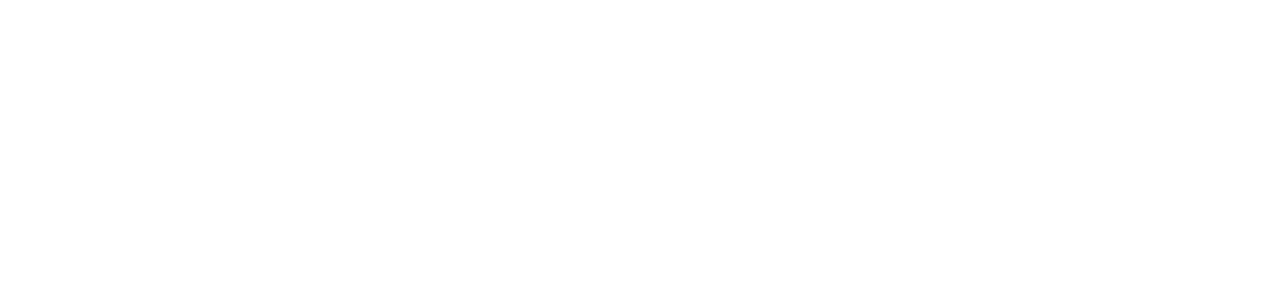
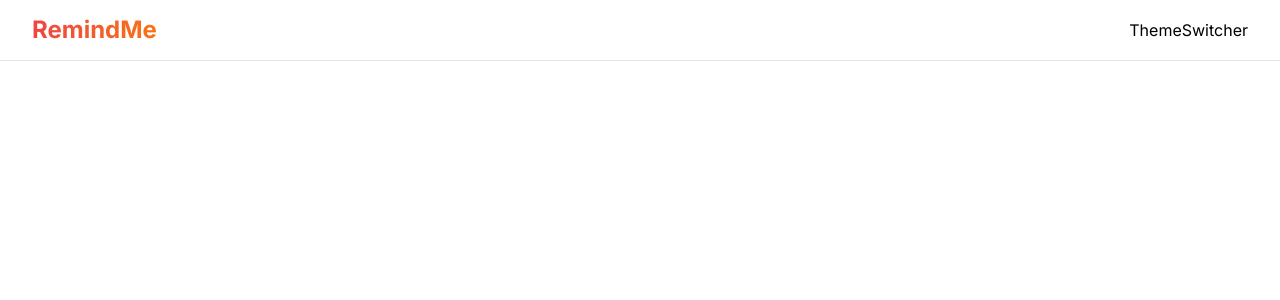
Before and after one commit to Shravan-Chaudhary/chrono-task, a Next.js app: page / in a window 1280 px wide. Shown: the top 300 px of the page. Built offline with nearby package versions, Linux system fonts and the light colour scheme.

Commit message:
Add navbar and other components

```diff
--- a/package.json
+++ b/package.json
@@ -49,6 +49,7 @@
     "eslint": "8.48.0",
     "eslint-config-next": "13.4.19",
     "next": "13.4.19",
+    "next-themes": "^0.2.1",
     "postcss": "8.4.29",
     "react": "18.2.0",
     "react-day-picker": "^8.8.1",
--- a/src/app/layout.tsx
+++ b/src/app/layout.tsx
@@ -2,6 +2,8 @@
 import type { Metadata } from 'next'
 import { Inter } from 'next/font/google'
 import { ClerkProvider } from '@clerk/nextjs'
+import { Separator } from '@/components/ui/separator'
+import Navbar from '@/components/Navbar'
 
 const inter = Inter({ subsets: ['latin'] })
 
@@ -20,6 +22,8 @@
       <html lang='en'>
         <body className={inter.className}>
           <div className='flex min-h-screen w-full flex-col items-center dark:bg-black'>
+            <Navbar />
+            <Separator />
             {children}
           </div>
         </body>
--- /dev/null
+++ b/src/components/Logo.tsx
@@ -0,0 +1,9 @@
+const Logo = () => {
+  return (
+    <h1 className='text-2xl font-bold bg-gradient-to-r from-red-500 to-orange-500 bg-clip-text text-transparent'>
+      RemindMe
+    </h1>
+  )
+}
+
+export default Logo
--- /dev/null
+++ b/src/components/Navbar.tsx
@@ -0,0 +1,17 @@
+import { UserButton } from '@clerk/nextjs'
+import Logo from './Logo'
+import ThemeSwitcher from './ThemeSwitcher'
+
+const Navbar = () => {
+  return (
+    <nav className='flex w-full items-center justify-between p-4 px-8 h-[60px]'>
+      <Logo />
+      <div className='flex gap-4 items-center'>
+        <UserButton afterSignOutUrl='/' />
+        <ThemeSwitcher />
+      </div>
+    </nav>
+  )
+}
+
+export default Navbar
--- /dev/null
+++ b/src/components/ThemeSwitcher.tsx
@@ -0,0 +1,5 @@
+const ThemeSwitcher = () => {
+  return <div>ThemeSwitcher</div>
+}
+
+export default ThemeSwitcher
```
Also changed, not shown: 1 other file (tests, documents, lock files or other folders).
